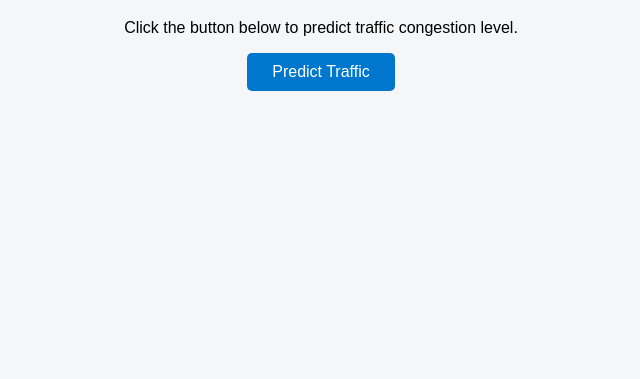
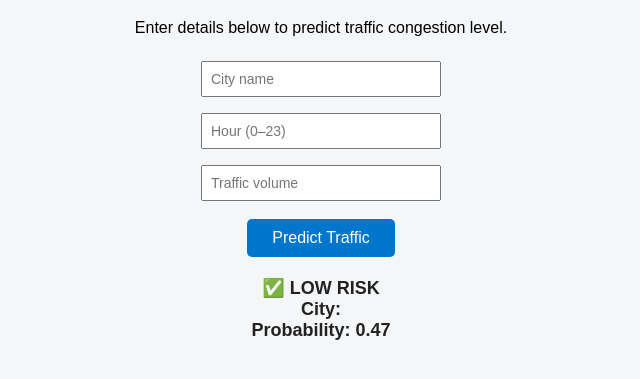
Before and after one commit to Nagachaitanya55/smart-traffic-prediction, a plain HTML site: page index.html in a window 1280 px wide. Both pictures are taken after a click on the button "Predict Traffic". Shown: the part 109-488 px from the top of the page, without its empty margins (319-959 px from the left). Drawn offline with Linux system fonts and the light colour scheme.

Commit message:
Update index.html

```diff
--- a/index.html
+++ b/index.html
@@ -16,6 +16,13 @@
             color: #333;
         }
 
+        input {
+            padding: 8px;
+            margin: 8px;
+            width: 220px;
+            font-size: 14px;
+        }
+
         button {
             padding: 10px 25px;
             font-size: 16px;
@@ -24,6 +31,7 @@
             border: none;
             cursor: pointer;
             border-radius: 5px;
+            margin-top: 10px;
         }
 
         button:hover {
@@ -35,6 +43,15 @@
             font-size: 18px;
             font-weight: bold;
             color: #222;
+            white-space: pre-line;
+        }
+
+        .result.high {
+            color: #c62828;
+        }
+
+        .result.low {
+            color: #2e7d32;
         }
     </style>
 </head>
@@ -43,12 +60,22 @@
 
     <h1>Smart Traffic Prediction System</h1>
 
-    <p>Click the button below to predict traffic congestion level.</p>
+    <p>Enter details below to predict traffic congestion level.</p>
 
+    <!-- INPUT FIELDS (REQUIRED FOR script.js) -->
+    <input id="city" type="text" placeholder="City name"><br>
+
+    <input id="hour" type="number" min="0" max="23" placeholder="Hour (0–23)"><br>
+
+    <input id="traffic" type="number" placeholder="Traffic volume"><br>
+
+    <!-- BUTTON -->
     <button onclick="predict()">Predict Traffic</button>
 
+    <!-- RESULT -->
     <p id="result"></p>
 
+    <!-- SCRIPT -->
     <script src="script.js"></script>
 
 </body>
```
